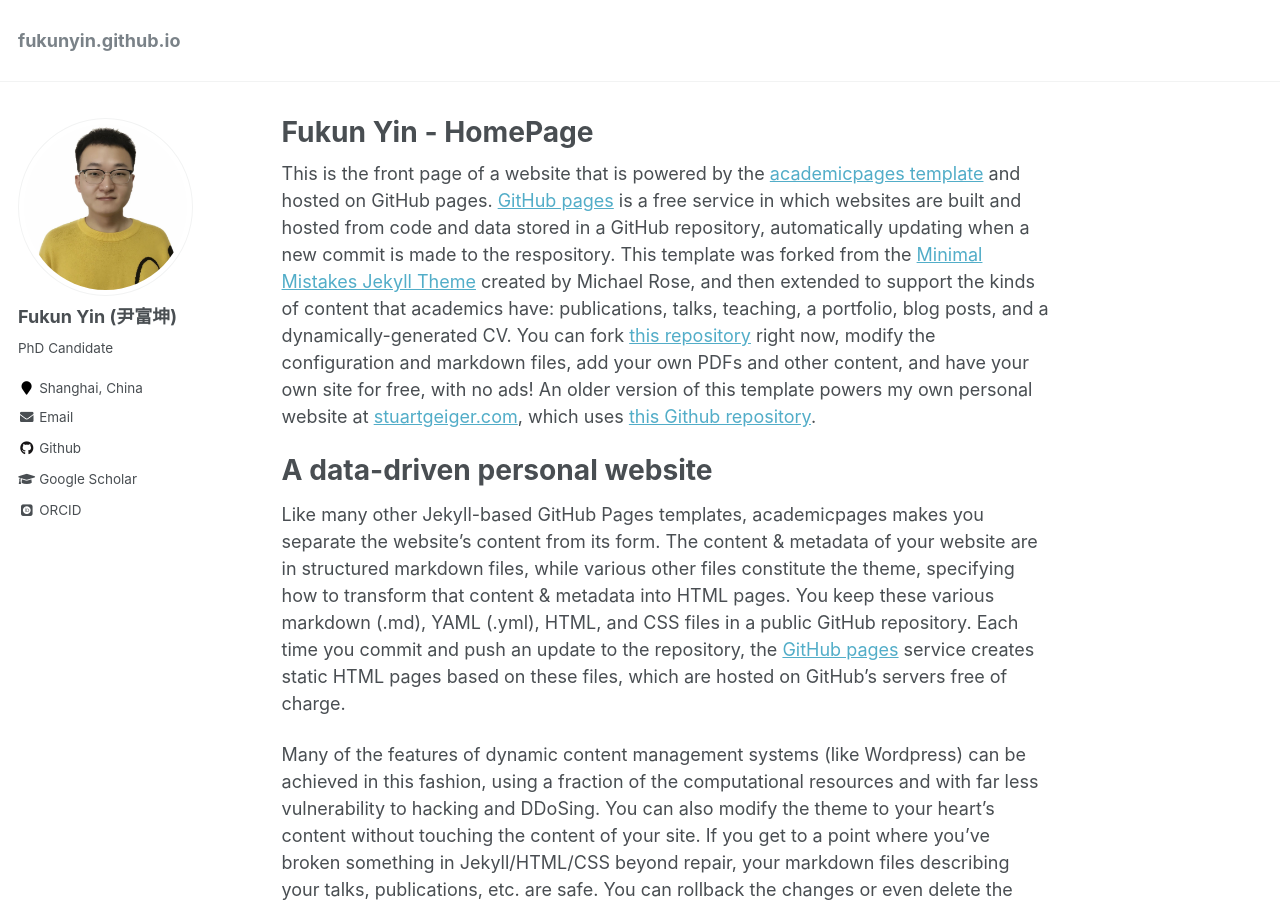
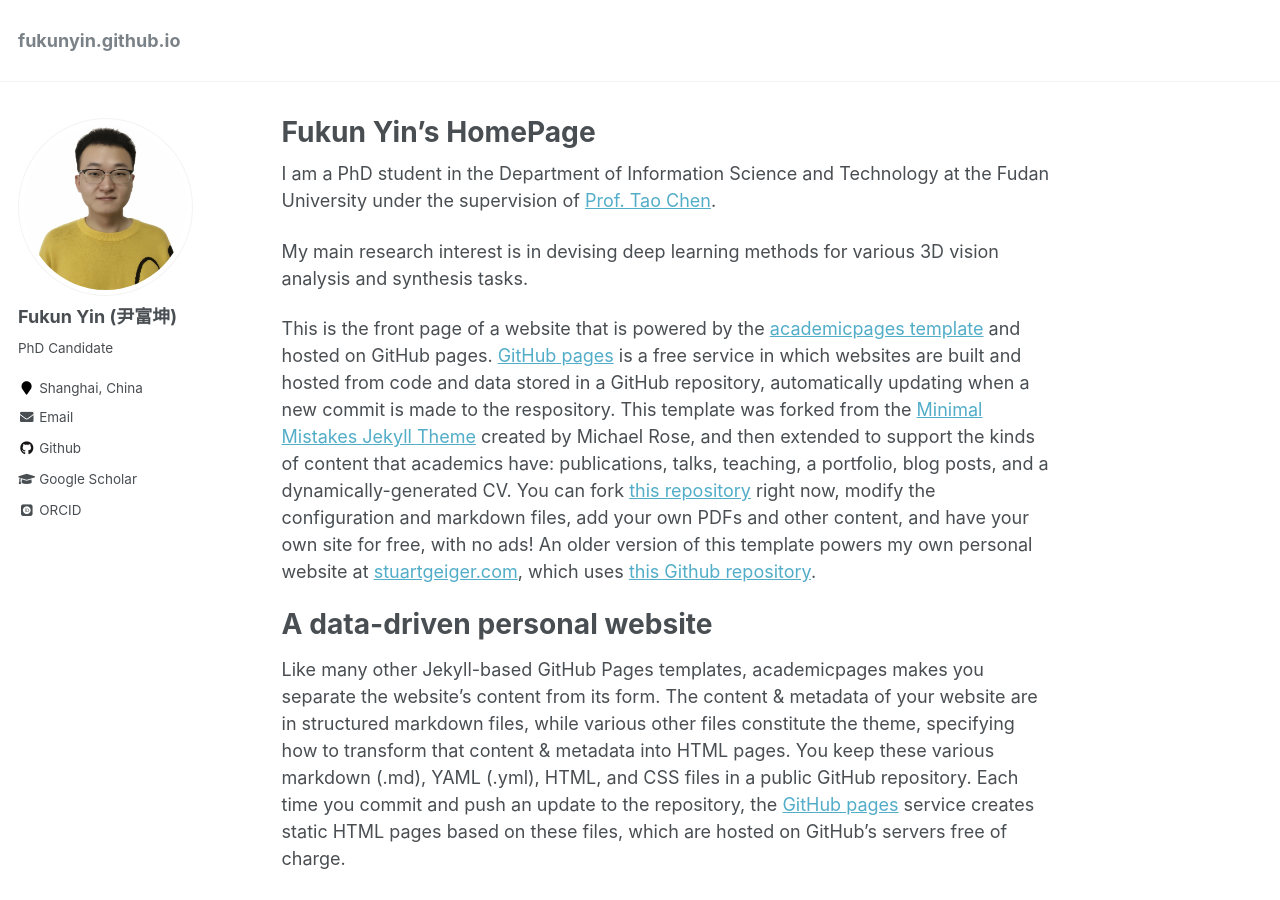
Before and after one commit to fukunyin/fukunyin.github.io, a Jekyll site: the page built from _pages/about.md, in a window 1280 px wide and 900 px high. Built offline with Jekyll 4.4.1, drawn with Linux system fonts in a browser that asks for light colours; some web fonts are replaced.

Commit message:
Update about.md

```diff
--- a/_pages/about.md
+++ b/_pages/about.md
@@ -1,12 +1,17 @@
 ---
 permalink: /
-title: "Fukun Yin - HomePage"
+title: "Fukun Yin's HomePage"
 excerpt: "About me"
 author_profile: true
 redirect_from:
   - /about/
   - /about.html
 ---
+
+I am a PhD student in the Department of Information Science and Technology at the Fudan University under the supervision of [Prof. Tao Chen](https://eetchen.github.io/).
+
+My main research interest is in devising deep learning methods for various 3D vision analysis and synthesis tasks.
+
 
 This is the front page of a website that is powered by the [academicpages template](https://github.com/academicpages/academicpages.github.io) and hosted on GitHub pages. [GitHub pages](https://pages.github.com) is a free service in which websites are built and hosted from code and data stored in a GitHub repository, automatically updating when a new commit is made to the respository. This template was forked from the [Minimal Mistakes Jekyll Theme](https://mmistakes.github.io/minimal-mistakes/) created by Michael Rose, and then extended to support the kinds of content that academics have: publications, talks, teaching, a portfolio, blog posts, and a dynamically-generated CV. You can fork [this repository](https://github.com/academicpages/academicpages.github.io) right now, modify the configuration and markdown files, add your own PDFs and other content, and have your own site for free, with no ads! An older version of this template powers my own personal website at [stuartgeiger.com](http://stuartgeiger.com), which uses [this Github repository](https://github.com/staeiou/staeiou.github.io).
 
```
